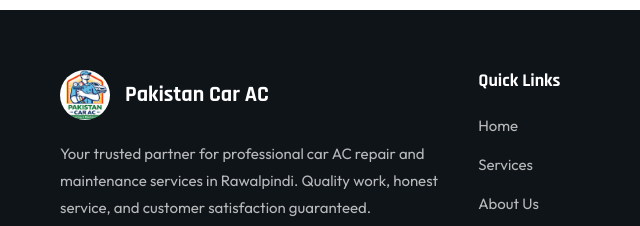
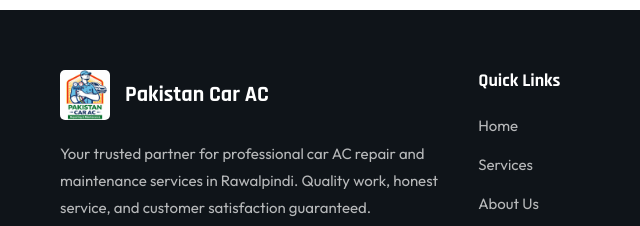
Before and after one commit to ainycodes07/pkcarac, a plain HTML site: page index.html in a window 1280 px wide. Shown: the part 6152-6378 px from the top of the page, 0-640 px from the left. Drawn offline with Linux system fonts and the light colour scheme.

Commit message:
Change footer logo border radius from 100% to 5px

```diff
--- a/styles.css
+++ b/styles.css
@@ -984,7 +984,7 @@ img {
 .footer-logo img {
     width: 50px;
     height: 50px;
-    border-radius:100%;
+    border-radius:5px;
 }
 
 .footer-logo h3 {
```
